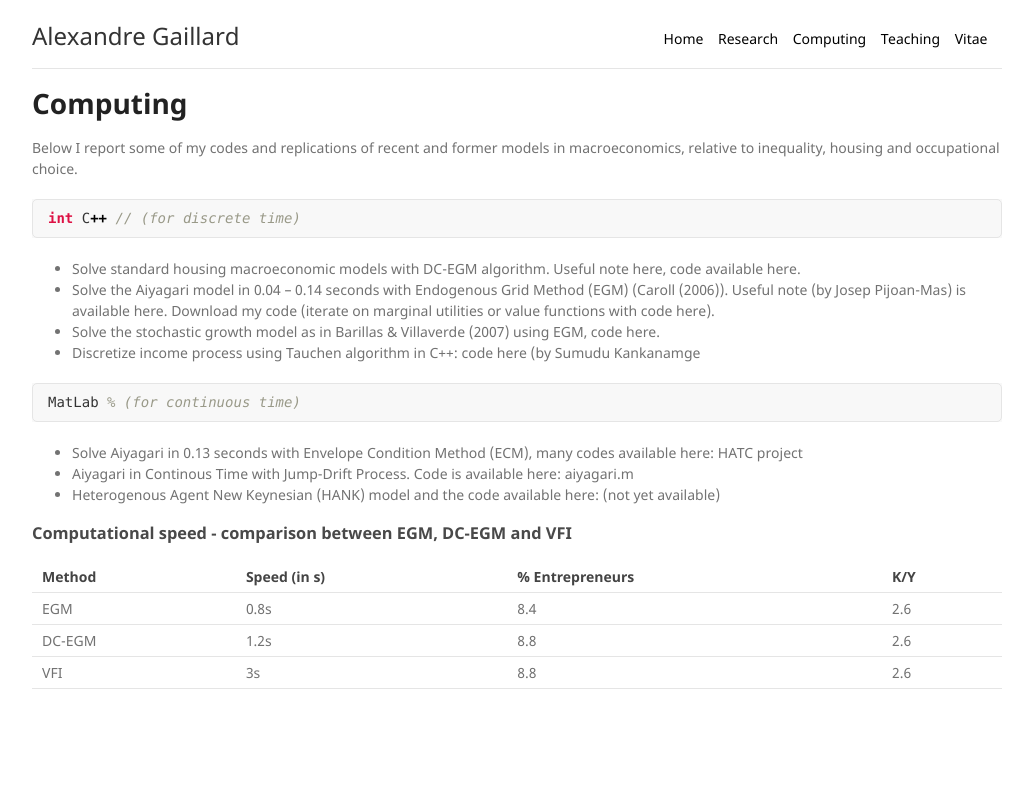
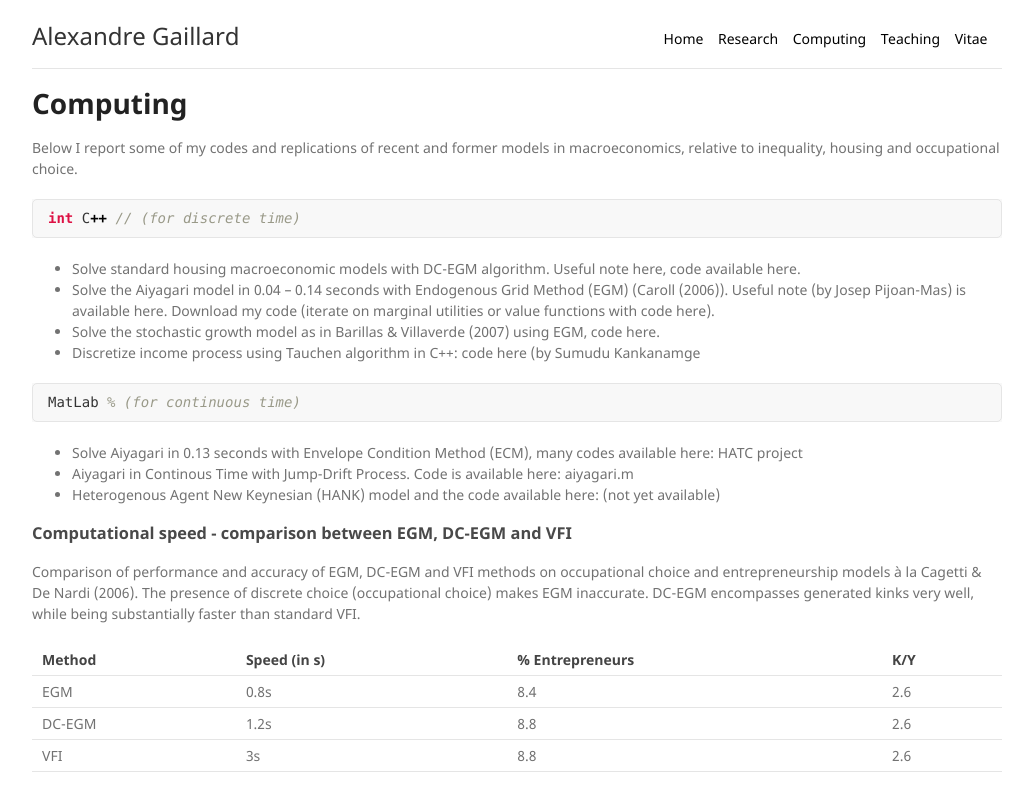
Before and after one commit to AGaillardTSE/AGaillardTSE.github.io, a Jekyll site: the page built from computing.md, in a window 1280 px wide. Shown: the top 811 px of the page, without its empty margins (123-1156 px from the left). Built offline with Jekyll 4.4.1, drawn with Linux system fonts in a browser that asks for light colours; our own code applies the rules of GitHub Pages for plain Markdown files.

Commit message:
Update computing.md

```diff
--- a/computing.md
+++ b/computing.md
@@ -24,6 +24,7 @@ MatLab % (for continuous time)
 
 
 ### Computational speed - comparison between EGM, DC-EGM and VFI
+Comparison of performance and accuracy of EGM, DC-EGM and VFI methods on occupational choice and entrepreneurship models à la Cagetti & De Nardi (2006). The presence of discrete choice (occupational choice) makes EGM inaccurate. DC-EGM encompasses generated kinks very well, while being substantially faster than standard VFI.
 
 | Method        | Speed (in s)         | % Entrepreneurs | K/Y |
 |:-------------|:------------------|:------|:------|
```
